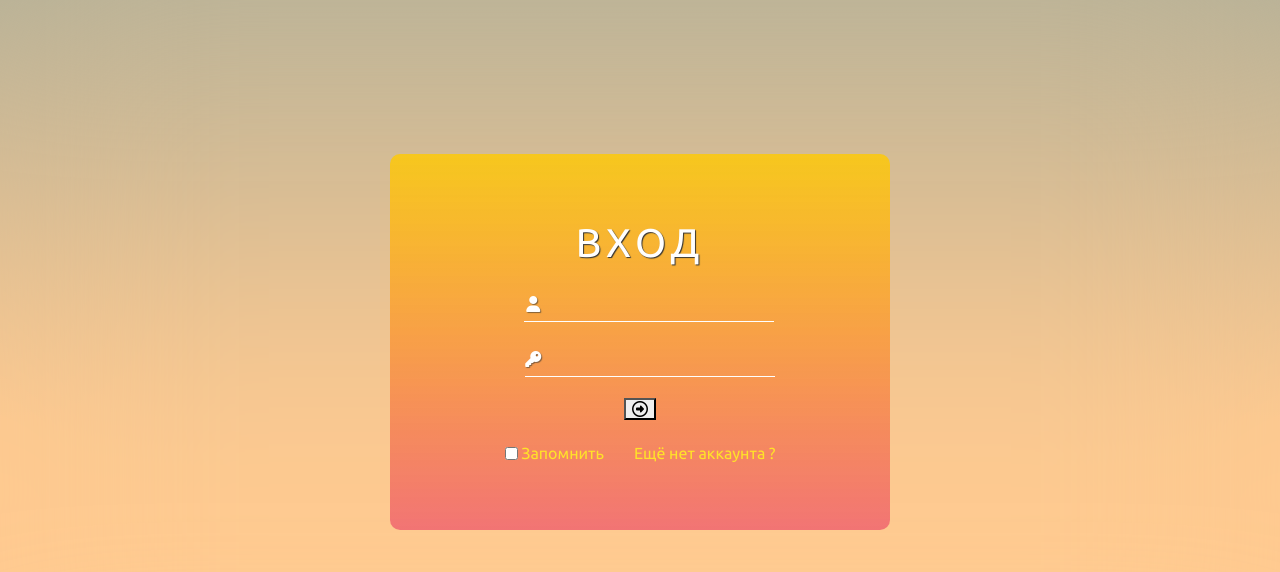
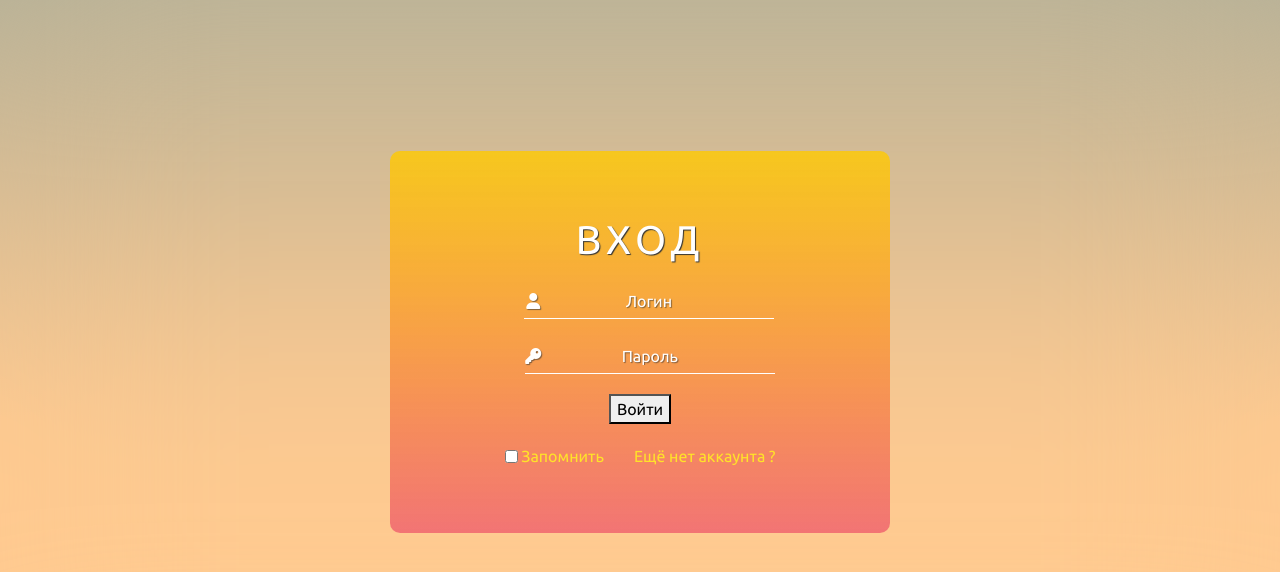
Before and after one commit to fwhyjke/todowebapp, a Django app: page /login in a window 1280 px wide. Shown: the part 58-630 px from the top of the page. Run offline with Django 4.2, Linux system fonts and the light colour scheme; some libraries are stand-ins or nearby versions.

Commit message:
version 0.2

```diff
--- a/yotodoapp/yotodo/static/yotodo/js/reglog.js
+++ b/yotodoapp/yotodo/static/yotodo/js/reglog.js
@@ -29,10 +29,5 @@ $(document).ready(function(){
         .staggerFrom(row,1,{left:"-100%",autoAlpha:0},0.1)
         .staggerFrom(rem,1,{cycle:{y:[20,-20]},autoAlpha:0},0.1)
 
-
-
 }
-
-
-
 })
--- a/yotodoapp/yotodo/templates/yotodo/login.html
+++ b/yotodoapp/yotodo/templates/yotodo/login.html
@@ -1,5 +1,6 @@
 {% extends 'yotodo/base.html' %}
 {% load static %}
+{% load widget_tweaks %}
 {% block header %}
 <script src="{% static 'yotodo/js/script.js' %}"></script>
 {% endblock %}
@@ -31,17 +32,16 @@
                         </div>
                         <div class="signup-row">
                             <i class="fa fa-user"></i>
-                            <label class="form-label" for="{{ form.username.id_for_label }}"></label>{{ form.username }}
+                            <label class="form-label" for="{{ form.username.id_for_label }}"></label>{{ form.username|attr:"placeholder:Логин" }}
                             {{ form.username.errors }}
                         </div>
                         <div class="signup-row">
                             <i class="fa fa-key"></i>
-                            <label class="form-label" for="{{ form.password.id_for_label }}"></label>{{ form.password }}
+                            <label class="form-label" for="{{ form.password.id_for_label }}"></label>{{ form.password|attr:"placeholder:Пароль" }}
                             {{ form.password.errors }}
                         </div>
                         <div class="signup-row">
-                            <button type="submit" class="fa fa-arrow-circle-o-right" aria-hidden="true">
-                            </button>
+                            <button type="submit" aria-hidden="true">Войти</button>
                         </div>
                         <div class="form-bottom">
                             <div class="remember">
```
Also changed, not shown: yotodoapp/yotodo/templates/yotodo/registration.html (+6 -5 lines).
